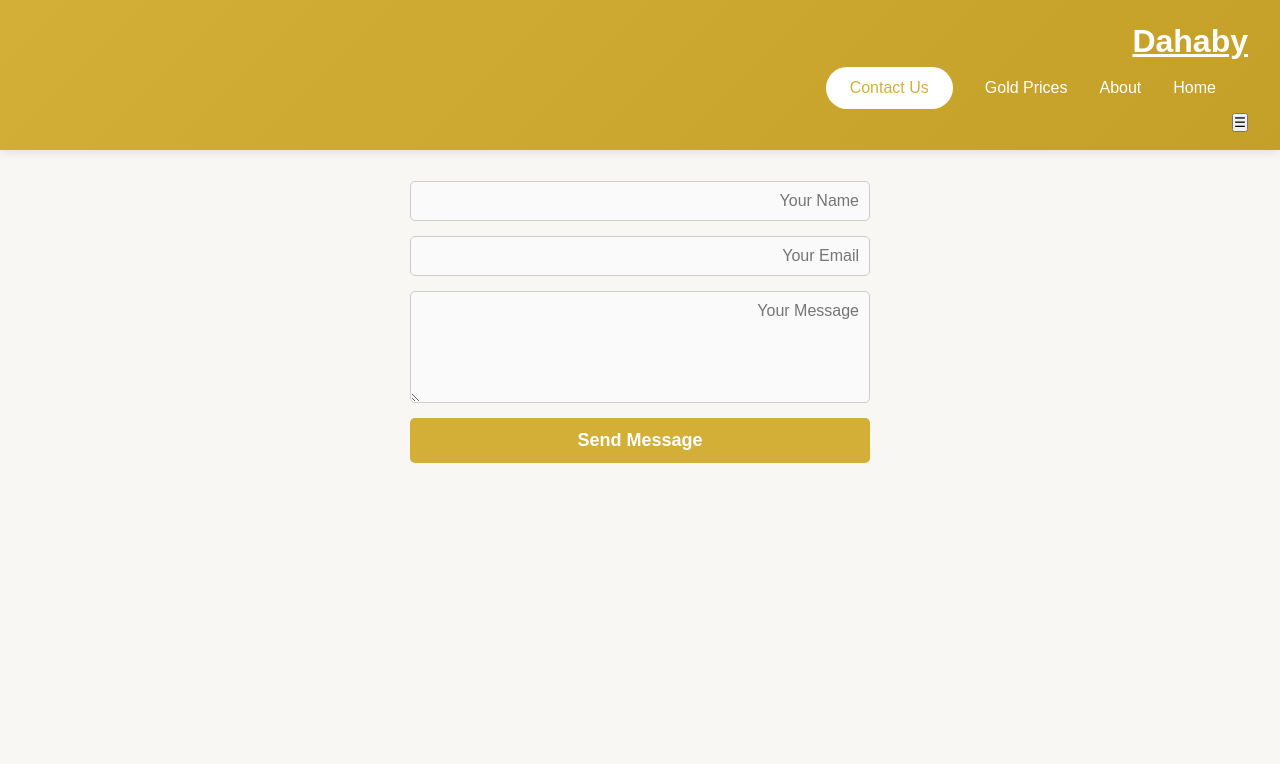
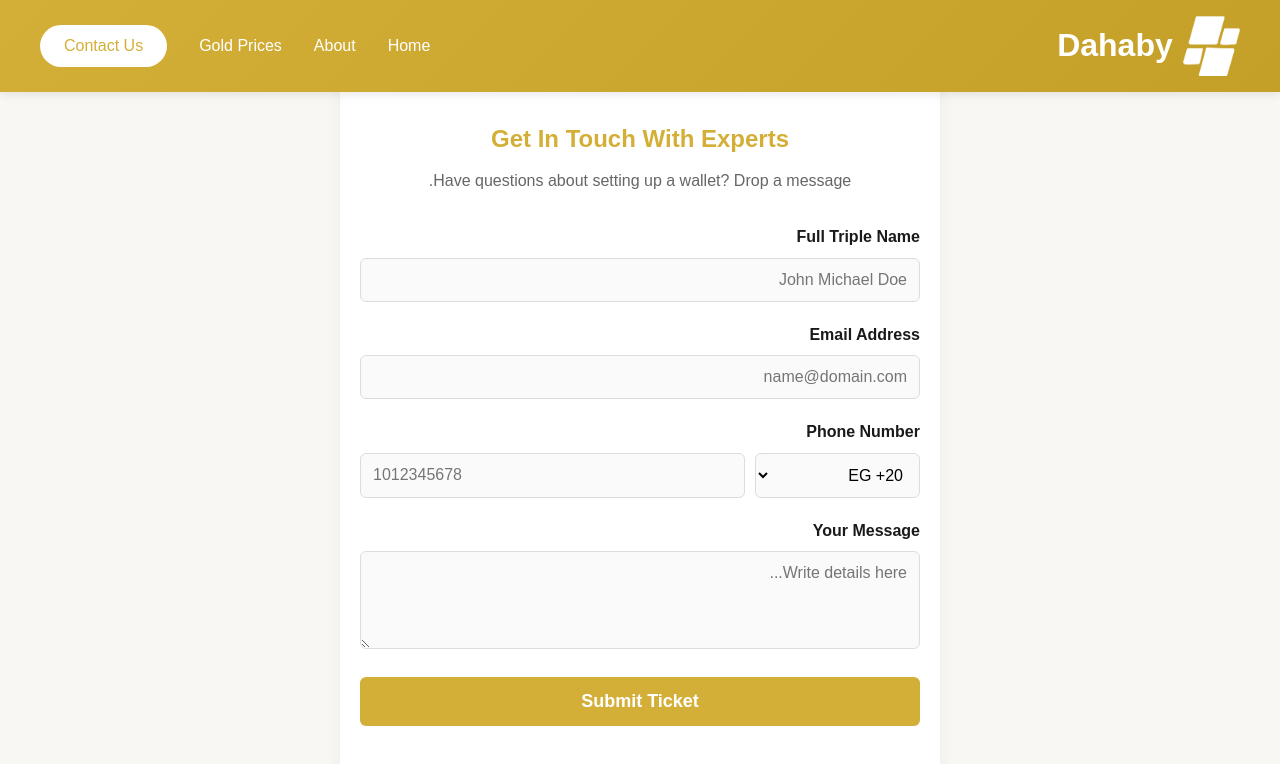
Before and after one commit to youssefnabil2030/dahabi, a website built with Vite: page contact.html in a window 1280 px wide. Built offline with nearby package versions, Linux system fonts and the light colour scheme.

Commit message:
Update contact.html

```diff
--- a/contact.html
+++ b/contact.html
@@ -1,36 +1,72 @@
 <!DOCTYPE html>
-<html lang="en">
+<html lang="en" dir="ltr">
 <head>
     <meta charset="UTF-8">
     <meta name="viewport" content="width=device-width, initial-scale=1.0">
-    <title>Dahaby - Contact Us</title>
-    <link rel="stylesheet" href="./styles/style.css">
+    <title>Dahaby - Contact Support</title>
+    <link rel="stylesheet" href="styles/style.css">
+    <link rel="stylesheet" href="https://cdnjs.cloudflare.com/ajax/libs/font-awesome/6.0.0/css/all.min.css">
 </head>
 <body>
     <header class="header">
-        <nav class="nav-container">
-            <a href="index.html" class="logo">Dahaby</a>
+        <div class="nav-parent">
+            <nav class="nav" id="nav">
+                <div class="logo">
+                    <img class="logo-img" src="images/white-logo.png" alt="Dahaby Logo">
+                    Dahaby
+                </div>
                 <div class="nav-links" id="nav-links">
                     <a href="index.html">Home</a>
                     <a href="about.html">About</a>
                     <a href="prices.html">Gold Prices</a>
                     <a href="contact.html" class="active nav-cta">Contact Us</a>
                 </div>
-            <button class="burger-menu" id="burger-menu">☰</button>
             </nav>
+            <div class="menu-toggle" id="menu-toggle">
+                <img id="menu-icon" src="images/menu.png" alt="Menu">
+            </div>
+        </div>
     </header>
 
-    <main style="padding: 100px 20px; text-align: center; max-width: 500px; margin: 0 auto;">
-        <h1>Contact Us</h1>
-        <form id="contactForm" style="display: flex; flex-direction: column; gap: 15px; margin-top: 30px;">
-            <input type="text" placeholder="Your Name" required style="padding: 10px; border-radius: 5px; border: 1px solid #ccc;">
-            <input type="email" placeholder="Your Email" required style="padding: 10px; border-radius: 5px; border: 1px solid #ccc;">
-            <textarea placeholder="Your Message" rows="5" required style="padding: 10px; border-radius: 5px; border: 1px solid #ccc;"></textarea>
-            <button type="submit" style="padding: 12px; background: #d4af37; color: white; border: none; border-radius: 5px; cursor: pointer;">Send Message</button>
+    <main class="contact-section" style="padding: 120px 20px; max-width: 600px; margin: 0 auto;">
+        <h2 style="text-align: center; color: #d4af37; margin-bottom: 10px;">Get In Touch With Experts</h2>
+        <p style="text-align: center; color: #666; margin-bottom: 30px;">Have questions about setting up a wallet? Drop a message.</p>
+
+        <form id="contactForm">
+            <div class="form-group">
+                <label for="name">Full Triple Name</label>
+                <input type="text" id="name" required placeholder="John Michael Doe">
+            </div>
+
+            <div class="form-group">
+                <label for="email">Email Address</label>
+                <input type="email" id="email" required placeholder="name@domain.com">
+            </div>
+
+            <div class="form-group phone-group">
+                <label for="phone">Phone Number</label>
+                <div class="phone-input">
+                    <select id="countryCode">
+                        <option value="+1">US +1</option>
+                        <option value="+20" selected>EG +20</option>
+                        <option value="+44">GB +44</option>
+                        <option value="+971">AE +971</option>
+                    </select>
+                    <input type="tel" id="phone" required placeholder="1012345678">
+                </div>
+            </div>
+
+            <div class="form-group">
+                <label for="message">Your Message</label>
+                <textarea id="message" rows="4" placeholder="Write details here..." required></textarea>
+            </div>
+
+            <button type="submit" style="width:100%; padding:14px; background:#d4af37; border:none; color:white; border-radius:6px; cursor:pointer; font-weight:bold;">Submit Ticket</button>
+            <p id="responseMsg" style="text-align: center; margin-top: 15px; font-weight: bold;"></p>
         </form>
     </main>
 
-    <script type="module" src="./menu.js"></script>
-    <script type="module" src="./form.js"></script>
+    <script type="module" src="scripts/menu.js"></script>
+    <script type="module" src="scripts/form.js"></script>
 </body>
 </html>
```
Lines whose indentation alone changed are shown as unchanged.
